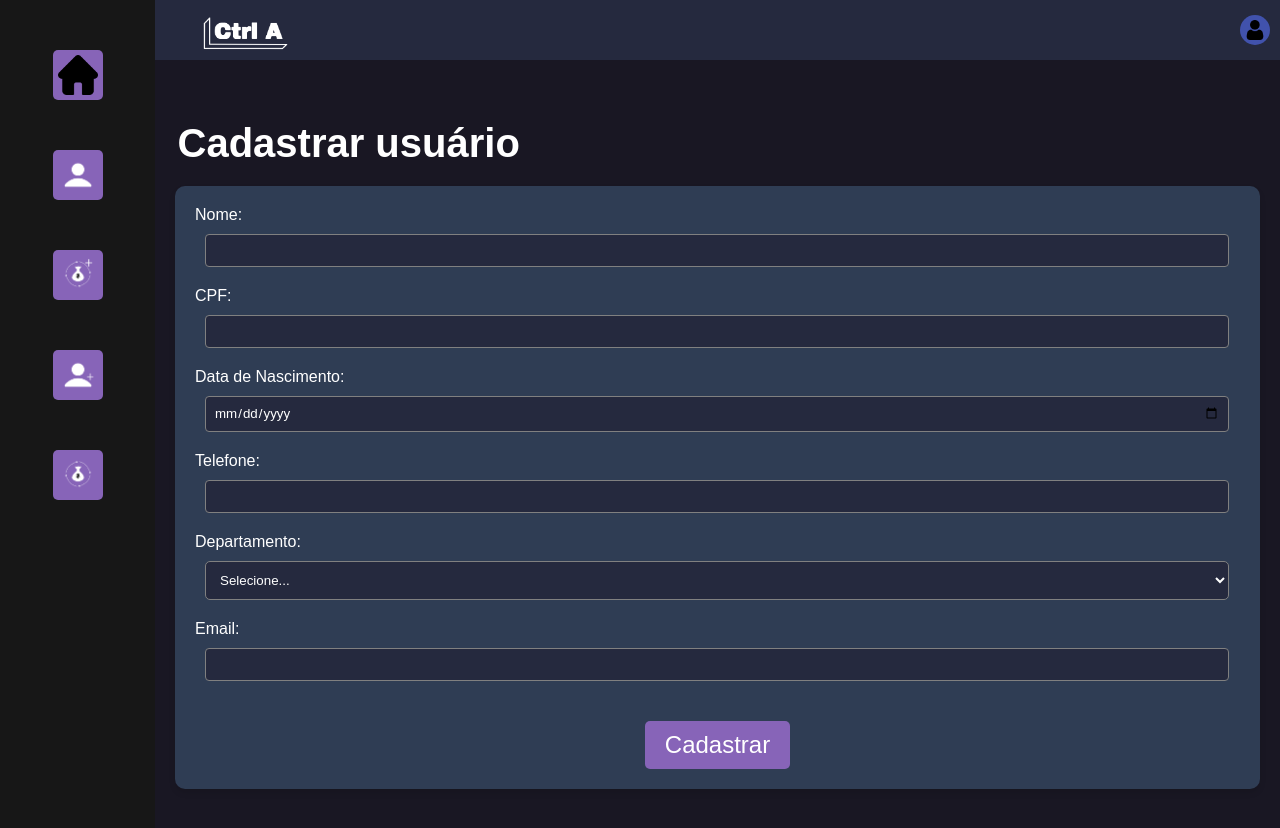
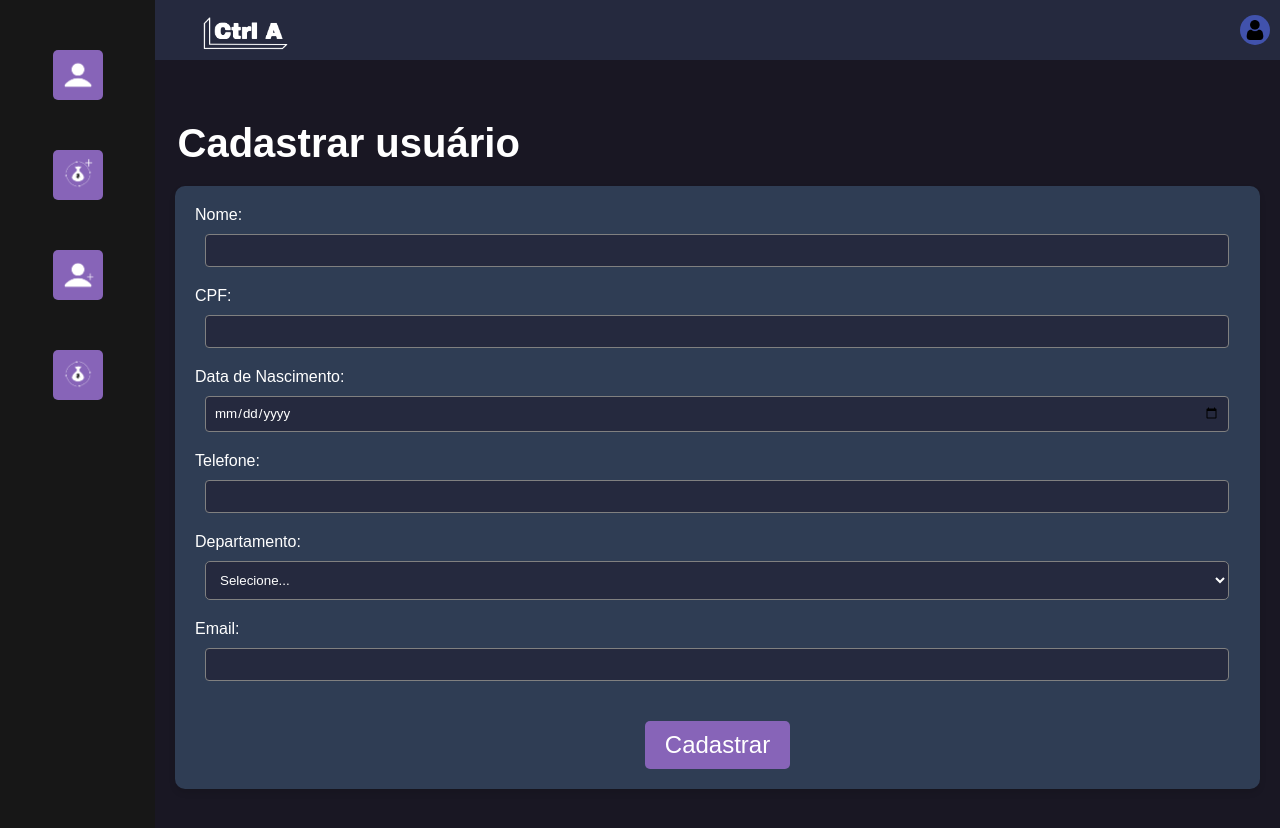
Before and after one commit to equipe-javali/API_3_FRONT, a React (Create React App) app in the folder ctrl-a/: page /CadastroUsuario in a window 1280 px wide. Shown: the top 828 px of the page. Built offline with nearby package versions, Linux system fonts and the light colour scheme.

Commit message:
GERAL - Removi a Home da base

```diff
--- a/ctrl-a/src/pages/BaseLateralHeader.tsx
+++ b/ctrl-a/src/pages/BaseLateralHeader.tsx
@@ -14,7 +14,6 @@ export default class BaseLateralHeader extends Component<RouteProps> {
         return (
             <div id="app-content-lr">
                 <SideMenu links={[
-                    [home_png, "/"],
                     [visualizar_usuario_png, "ListaUsuarios"],
                     [criar_Ativo_png, "CadastroAtivo"],
                     [criar_usuario_png, "CadastroUsuario"],
```
